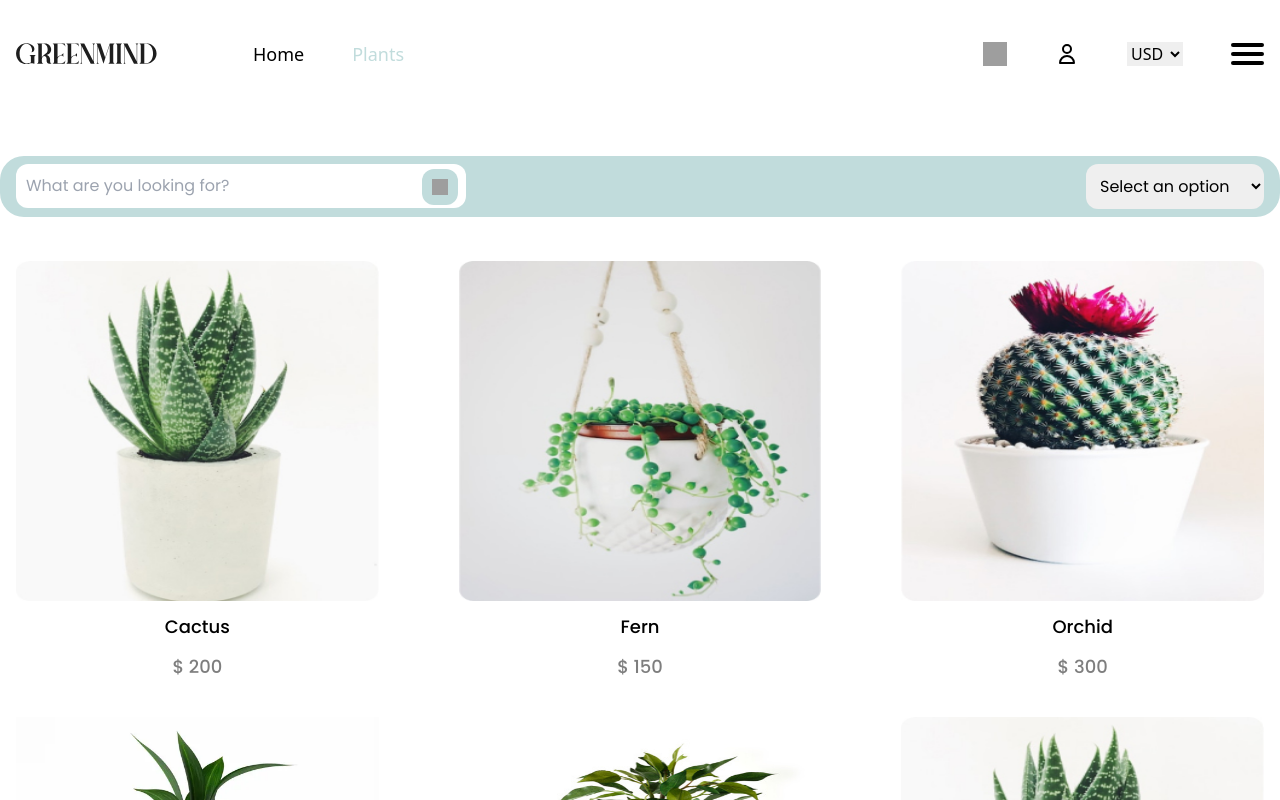
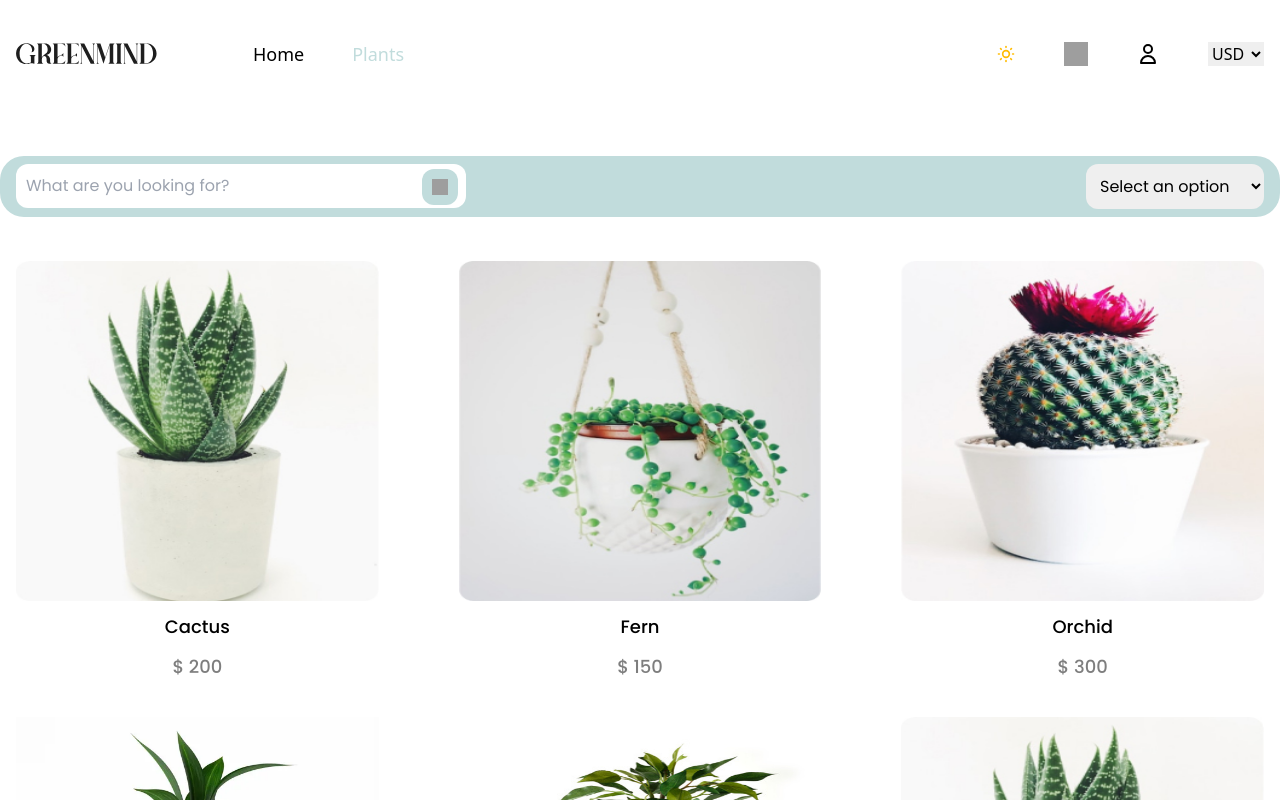
Before and after one commit to OHusan/react-web-shop, a React (Vite) app: page /plants in a window 1280 px wide. Shown: the top 800 px of the page. Built offline with nearby package versions, Linux system fonts and the light colour scheme; grey boxes are pictures that could not be loaded; a web font is replaced by a local one.

Commit message:
add: theme switcher (#11)
* add: theme switcher

* fix: theme provider support

```diff
--- a/src/components/Footer.tsx
+++ b/src/components/Footer.tsx
@@ -2,7 +2,7 @@ import FooterInformation from './footer/footer-information'
 
 export const Footer = () => {
   return (
-    <footer className="bg-primary py-12">
+    <footer className="bg-primary py-12 text-black">
       <div className="container flex flex-col justify-between gap-8 lg:flex-row">
         <div>
           <img src="/logo.svg" alt="Logo" />
--- a/src/components/Header.tsx
+++ b/src/components/Header.tsx
@@ -2,6 +2,7 @@ import { NavLink } from 'react-router-dom'
 import HeaderDropdown from './header/header-dropdown'
 import navigation from '../content/navigation.json'
 import { Navigation } from '../types'
+import ThemeSwitcher from "./context/theme-switcher"
 
 export const Header = () => {
   return (
@@ -31,17 +32,20 @@ export const Header = () => {
       </div>
 
       <div className="flex items-center justify-between gap-12">
+        <ThemeSwitcher />
+
         <img
           className="hidden h-6 w-6 cursor-pointer lg:block"
           src="/cart.svg"
           alt="Shopping cart"
         />
         <img className="hidden h-6 w-6 cursor-pointer lg:block" src="/user.svg" alt="User" />
+
         <HeaderDropdown />
 
         <button
           id="hamburger"
-          className="no-tap-highlight z-50 cursor-pointer bg-white"
+          className="no-tap-highlight z-50 cursor-pointer bg-white lg:hidden"
           aria-controls="menu"
           aria-label="hamburger-menu"
         >
--- /dev/null
+++ b/src/components/context/theme-context.tsx
@@ -0,0 +1,42 @@
+import React, { createContext, useContext, useEffect, useState, ReactNode } from 'react';
+
+type Theme = 'light' | 'dark';
+
+interface ThemeContextValue {
+  theme: Theme;
+  toggleTheme: () => void;
+}
+
+const ThemeContext = createContext<ThemeContextValue | undefined>(undefined);
+
+export const useTheme = (): ThemeContextValue => {
+  const context = useContext(ThemeContext);
+  if (!context) {
+    throw new Error('useTheme must be used within a ThemeProvider');
+  }
+  return context;
+};
+
+interface ThemeProviderProps {
+  children: ReactNode;
+}
+
+export const ThemeProvider: React.FC<ThemeProviderProps> = ({ children }) => {
+  const windowThemePreference: Theme = window.matchMedia('(prefers-color-scheme: dark)').matches ? 'dark' : 'light';
+  const [theme, setTheme] = useState<Theme>(() => (localStorage.getItem('theme') as Theme) || windowThemePreference);
+
+  const toggleTheme = () => {
+    setTheme((prevTheme) => (prevTheme === 'light' ? 'dark' : 'light'));
+  };
+
+  useEffect(() => {
+    localStorage.setItem('theme', theme);
+    document.documentElement.classList.toggle('dark', theme === 'dark');
+  }, [theme]);
+
+  return (
+    <ThemeContext.Provider value={{ theme, toggleTheme }}>
+      {children}
+    </ThemeContext.Provider>
+  );
+};
--- /dev/null
+++ b/src/components/context/theme-switcher.tsx
@@ -0,0 +1,14 @@
+import React from 'react';
+import { useTheme } from './theme-context';
+
+const ThemeSwitcher: React.FC = () => {
+  const { theme, toggleTheme } = useTheme();
+
+  return (
+    <button onClick={toggleTheme}>
+      <img src={theme === 'light' ? '/sun.svg' : '/moon.svg'} alt={theme === 'light' ? 'Sun' : 'Moon'} className="w-5 h-5" />
+    </button>
+  );
+};
+
+export default ThemeSwitcher;
--- a/src/components/general/sorting.tsx
+++ b/src/components/general/sorting.tsx
@@ -1,6 +1,6 @@
 const Sorting = () => {
   return (
-    <select name="sort" id="sort" defaultValue="" className="rounded-xl p-[10px]">
+    <select name="sort" id="sort" defaultValue="" className="rounded-xl p-[10px] text-black">
       <option disabled value="" className="opacity-50"> Select an option </option>
       <option value="ASC">Price ascending</option>
       <option value="DSC">Price descending</option>
--- a/src/components/header/header-dropdown.tsx
+++ b/src/components/header/header-dropdown.tsx
@@ -19,7 +19,7 @@ export default () => {
 
   return (
     <select
-      className="active:border-none"
+      className="active:border-none text-black"
       value={selectedValue}
       onChange={(e) => setSelectedValue(e.target.value)}
     >
--- a/src/components/hero-section/hero-plant.tsx
+++ b/src/components/hero-section/hero-plant.tsx
@@ -14,7 +14,7 @@ const HeroPlant: React.FC<{ plant: Plants }> = ({ plant }) => {
   return (
     <div key={plant.name} className="flex flex-col gap-3 overflow-hidden">
       <img src={plant.img} alt={plant.name} className="h-auto w-full lg:max-h-[21.25rem] cursor-pointer hover:scale-105 transition-smooth" />
-      <p className="text-lg font-medium">{plant.name}</p>
+      <p className="text-lg font-medium dark:text-red-500">{plant.name}</p>
       <p className="text-lg font-medium opacity-50">{UseConvertedPrice(currency, plant.value)}</p>
     </div>
   )
--- a/src/index.css
+++ b/src/index.css
@@ -3,6 +3,10 @@
 @tailwind utilities;
 
 @layer base {
+  body {
+    @apply dark:bg-secondary text-black dark:text-white;
+  }
+
   main {
     @apply font-poppins my-12;
   }
--- a/src/main.tsx
+++ b/src/main.tsx
@@ -2,9 +2,12 @@ import { StrictMode } from 'react'
 import { createRoot } from 'react-dom/client'
 import App from './App.tsx'
 import './index.css'
+import { ThemeProvider } from "./components/context/theme-context.tsx"
 
 createRoot(document.getElementById('root')!).render(
-  <StrictMode>
-    <App />
-  </StrictMode>
+  <ThemeProvider>
+    <StrictMode>
+      <App />
+    </StrictMode>
+  </ThemeProvider>
 )
--- a/tailwind.config.js
+++ b/tailwind.config.js
@@ -1,6 +1,7 @@
 /** @type {import('tailwindcss').Config} */
 const defaultTheme = require('tailwindcss/defaultTheme')
 export default {
+  darkMode: 'class',
   content: ['./index.html', './src/**/*.{js,ts,jsx,tsx}'],
   theme: {
     extend: {
@@ -12,7 +13,8 @@ export default {
         padding: '1rem'
       },
       colors: {
-        primary: '#C1DCDC'
+        primary: '#C1DCDC',
+        secondary: '#494D5F'
       },
       screens: {
         xs: '420px'
--- a/vite.config.ts
+++ b/vite.config.ts
@@ -5,6 +5,6 @@ import react from '@vitejs/plugin-react'
 export default defineConfig({
   plugins: [react()],
   server: {
-    port: 3000
+    port: 3001
   }
 })
```
Also changed, not shown: public/moon.svg (added), public/sun.svg (added).
